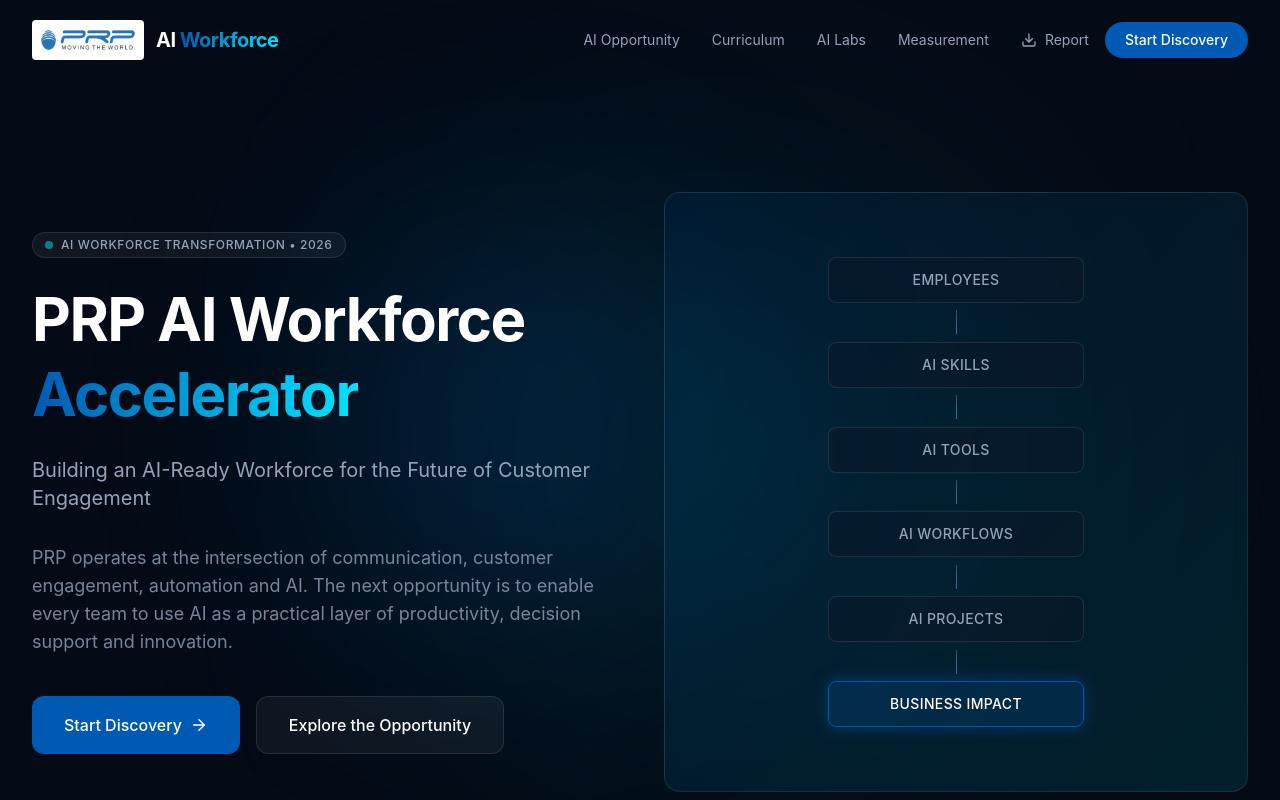
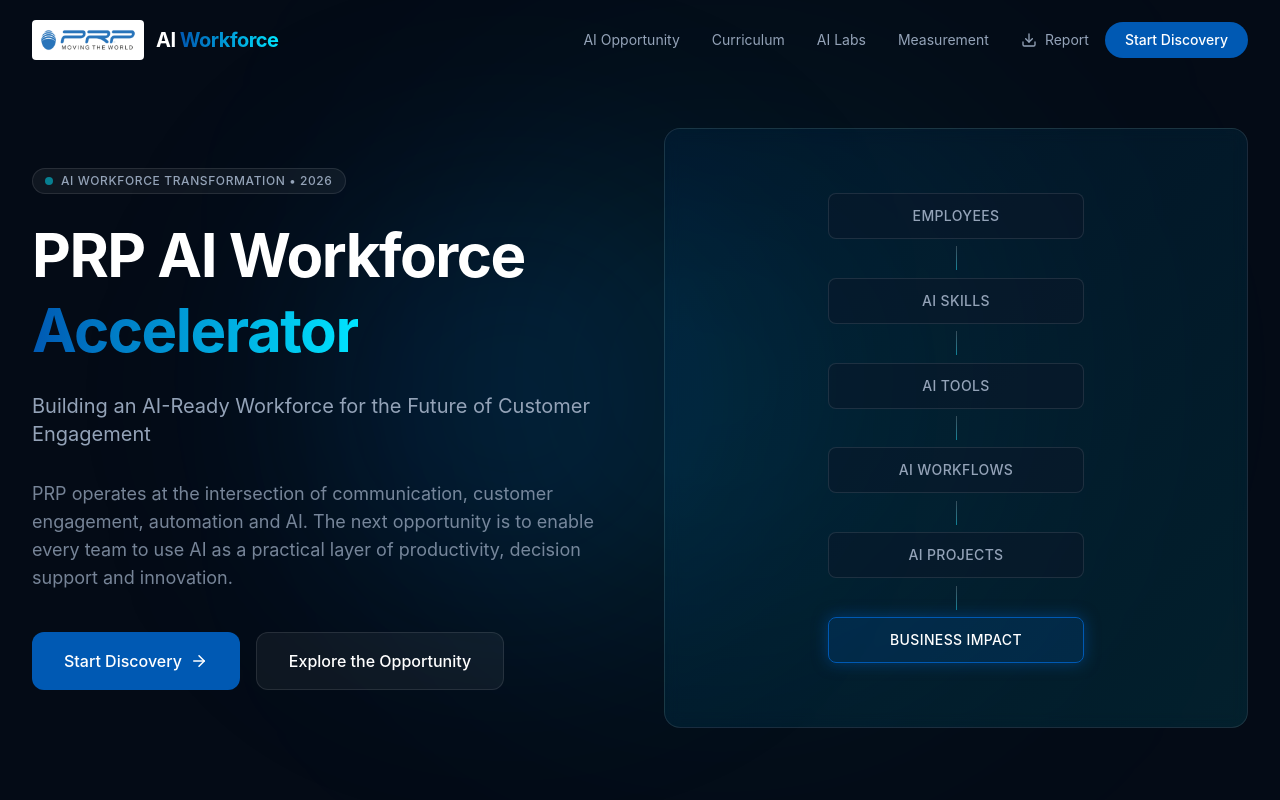
Before and after one commit to pruthvirajtarode/PRP-AI-Workforce-Accelerator-Proposal, a React (Vite) app in the folder webapp/: page / in a window 1280 px wide. Shown: the top 800 px of the page. Built offline with nearby package versions, Linux system fonts and the light colour scheme.

Commit message:
Fix Explore Scenarios buttons and reduce Hero spacing

```diff
--- a/webapp/src/components/Hero.tsx
+++ b/webapp/src/components/Hero.tsx
@@ -5,7 +5,7 @@
 
 const Hero = () => {
   return (
-    <section className="relative pt-32 pb-20 lg:pt-48 lg:pb-32 overflow-hidden">
+    <section className="relative pt-24 pb-16 lg:pt-32 lg:pb-24 overflow-hidden">
       {/* Background Elements */}
       <div className="absolute inset-0 z-0">
         <div className="absolute top-1/4 left-1/4 w-96 h-96 bg-primary/20 rounded-full blur-[120px]" />
--- a/webapp/src/components/WorkforceOpportunity.tsx
+++ b/webapp/src/components/WorkforceOpportunity.tsx
@@ -42,7 +42,10 @@
                 ))}
               </ul>
 
-              <button className="mt-auto text-xs font-semibold uppercase tracking-wider text-primary group-hover:text-secondary transition-colors text-left flex items-center">
+              <button
+                onClick={() => document.getElementById('labs')?.scrollIntoView({ behavior: 'smooth' })}
+                className="mt-auto text-xs font-semibold uppercase tracking-wider text-primary group-hover:text-secondary transition-colors text-left flex items-center"
+              >
                 Explore Scenarios <span className="ml-1 opacity-0 group-hover:opacity-100 transition-opacity">→</span>
               </button>
             </motion.div>
```
